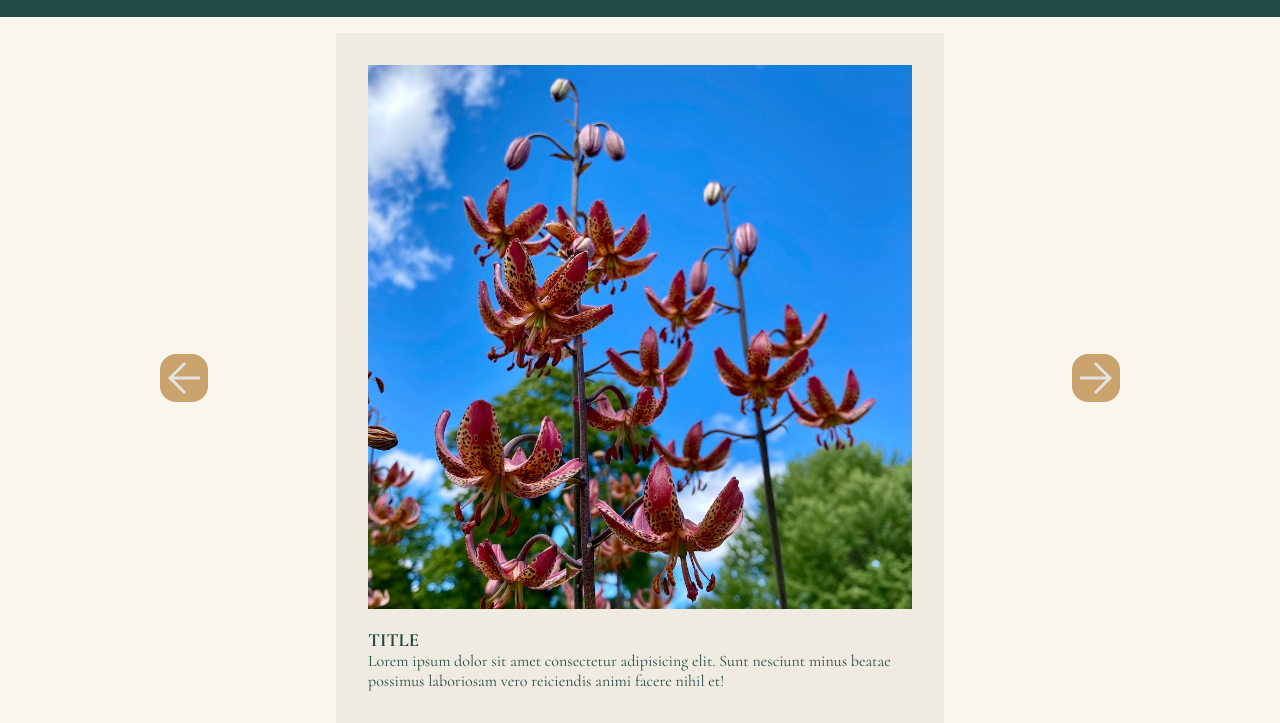
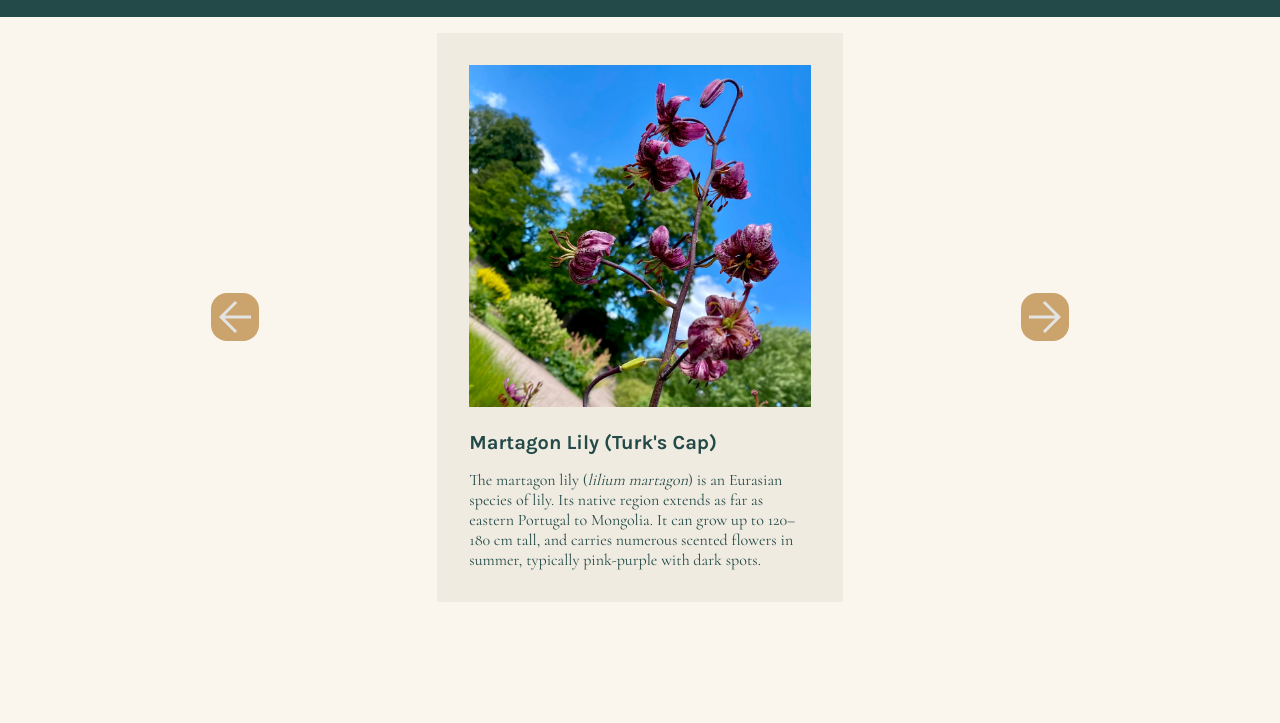
Before and after one commit to Lalol9/2nd-group-project-first-semester, a plain HTML site: page group_assignment_2/index.html in a window 1280 px wide. Shown: the part 81-804 px from the top of the page. Drawn offline with Linux system fonts and the light colour scheme.

Commit message:
add JS code content arrays and apply CSS styles, update .jpeg file name, remove HTML placeholder, add JS code function to buttons

```diff
--- a/group_assignment_2/css/style.css
+++ b/group_assignment_2/css/style.css
@@ -10,10 +10,10 @@ body{
 
 .main-content {
   width: 100vw;
-  height: 75vh;
+  /* height: 75vh; */
 
   display: grid;
-  grid-template-columns: 1fr 2fr 1fr;
+  grid-template-columns: repeat(3, 1fr);
   padding: var(--spacing-md) var(--spacing-xl);
 }
 
@@ -45,13 +45,21 @@ body{
   padding: var(--spacing-xl);
 }
 
-.main-content__image {
+.slides__image img{
   width: 100%;
   height: auto;
 
 }
 
-.main-content__caption{
+.slides__caption{
+  font-family: var(--font-secondary);
+  font-size: var(--text-size-lg);
+  font-weight: 500;
+  color: var(--color-text-primary);
+  margin-bottom: var(--spacing-md);
+}
+
+.slides__description{
   font-family: var(--font-primary);
   color: var(--color-text-primary);
 }
--- a/group_assignment_2/index.html
+++ b/group_assignment_2/index.html
@@ -18,28 +18,21 @@
     <main class="main-content">
       <div class="main-content__left">
         <img
-          class="main-content__arrow"
+          class="main-content__arrow prev"
           src="./assets/icons/arrow_back.svg"
           alt="back arrow"
         />
       </div>
       <div class="main-content__center">
         <!-- TODO Replace image with actual image and write better alt text.  -->
-        <img
-          class="main-content__image"
-          src="./assets/images/ClaudeShrideLily.jpeg"
-          alt="Really cool image"
-        />
-        <div class="main-content__caption">
-          <h3 class="caption-title">TITLE</h3>
-          <p class="caption-description">
-            Lorem ipsum dolor sit amet consectetur adipisicing elit. Sunt nesciunt
-            minus beatae possimus laboriosam vero reiciendis animi facere nihil
-            et!
-          </p>
+        <div class="slides__image"></div>
+        <div class="slides__text">
+          <p class="slides__caption"></p>
+          <p class="slides__description"></p>
         </div>
       </div>
-      <div class="main-content__right">
+
+      <div class="main-content__right next">
         <img
           class="main-content__arrow"
           src="./assets/icons/arrow_forward.svg"
--- a/group_assignment_2/js/app.js
+++ b/group_assignment_2/js/app.js
@@ -0,0 +1,76 @@
+console.log(document);
+
+// Image, captions and description array
+const images = [
+  "./assets/images/TurksCapLily.jpeg",
+  "./assets/images/ClaudeShrideLily.jpeg",
+  "./assets/images/Thornapple.jpeg",
+  "./assets/images/FirCones.jpeg",
+  "./assets/images/GinkgoTree.jpeg",
+  "./assets/images/NorthernBlueFlagIris.jpeg",
+  "./assets/images/RedFuchsia.jpeg",
+  "./assets/images/WhiteWaterLily.jpeg"
+];
+const captions = [
+  "<strong>Martagon Lily (Turk's Cap)</strong>",
+  "<strong>Claude Shride Lily</strong>",
+  "<strong>Thornapple</strong>",
+  "<strong>Fir Tree</strong>",
+  "<strong>Ginkgo Tree</strong>",
+  "<strong>Northern Blue Flag Iris</strong>",
+  "<strong>Hummingbird Fuchsia</strong>",
+  "<strong>White Water Lily</strong>"
+];
+
+const descriptions = [
+  "The martagon lily (<em>lilium martagon</em>) is an Eurasian species of lily. Its native region extends as far as eastern Portugal to Mongolia. It can grow up to 120–180 cm tall, and carries numerous scented flowers in summer, typically pink-purple with dark spots.",
+  "Named for its breeder, Lilium <em>Claude Shride</em> is a hardy variant of the martagon lily. It was cultivated in the Pacific Northwest and can tolerate colder climates and wet winters. It grows up to 120 cm and carries fragrant dark red flowers speckled with yellow markings.",
+  "<em>Datura stramonium</em>, commonly known as the thornapple, is a poisonous flowering plant in the nightshade family <em>Solanaceae</em>. Its origin can be traced to Central America. Its branches form a bush 60-150 cm tall that flowers throughout the summer, producing fragrant trumpet-shaped blooms in white or violet.",
+  "Firs are coniferous trees belonging to the genus <em>Abies</em> in the family <em>Pinaceae</em>. They are found throughout North and Central America, Eurasia, and North Africa. They can be distinguished from other members of the pine family by their short needle-like leaves, which are attached singly to the branches, and by their cones, which stand upright.",
+  "Known for its unique fan-shaped leaves, the ginkgo (<em>Ginkgo biloba</em>) is a species of gymnosperm tree native to East Asia. It is a long-lived, insect- and disease-resistant tree that can grow up to 40 m tall, with some specimens estimated to be more than 3,500 years old.",
+  "The northern blue flag (<em>Iris versicolor</em>), known in Great Britain as the purple iris, is a poisonous species of Iris native to North America. It’s commonly found along streambanks and in marshes. It can grow up to 80 cm tall, and produces deep blue or purple flowers during May to July.",
+  "The hummingbird fuchsia (<em>Fuchsia magellanica</em>) is a flowering plant in the evening primrose family <em>Onagraceae</em>. It is native to the lower Southern Cone of South America. This shrub can grow to 1-3 meters in height, and blossoms with many tubular flowers in shades of red and purple.",
+  "The white water lily (<em>Nymphaea alba</em> is an aquatic flowering plant in the family <em>Nymphaeaceae</em>. It is native to North Africa, temperate Asia, Europe and tropical Asia. Its flower blooms during the daytime in summer, sitting atop round leaves that can grow up to 35 cm in length. Both float on the water’s surface."
+]
+
+// Assigning variable for buttons
+const previous = document.querySelector(".prev")
+const next = document.querySelector(".next")
+
+// Assigning variables for image, caption and description divs
+const imageContainer = document.querySelector(".slides__image");
+const captionContainer = document.querySelector(".slides__caption")
+const descriptionContainer = document.querySelector(".slides__description")
+let mySlide = images[0];
+let myCaption = captions[0];
+let myDescription = descriptions[0];
+
+imageContainer.innerHTML = '<img src="'+mySlide+'" />';
+captionContainer.innerHTML = myCaption;
+descriptionContainer.innerHTML = myDescription;
+
+// Adding functionality to buttons
+let counter = 0;
+previous.addEventListener("click", function (){
+  if (counter > 0 && counter < images.length){
+    counter--;
+    mySlide = images[counter];
+    myCaption = captions[counter];
+    myDescription = descriptions[counter];
+    imageContainer.innerHTML = '<img src="'+mySlide+'" />';
+    captionContainer.innerHTML = myCaption;
+    descriptionContainer.innerHTML = myDescription;
+  }
+});
+
+next.addEventListener("click", function(){
+  if (counter < images.length-1){
+    counter++;
+    mySlide = images[counter];
+    myCaption = captions[counter];
+    myDescription = descriptions[counter];
+    imageContainer.innerHTML = '<img src="'+mySlide+'" />';
+    captionContainer.innerHTML = myCaption;
+    descriptionContainer.innerHTML = myDescription;
+  }
+});
```
Also changed, not shown: group_assignment_2/assets/images/Thornapple.jpeg (renamed from group_assignment_2/assets/images/DevilsTrumpetSeed.jpeg).
